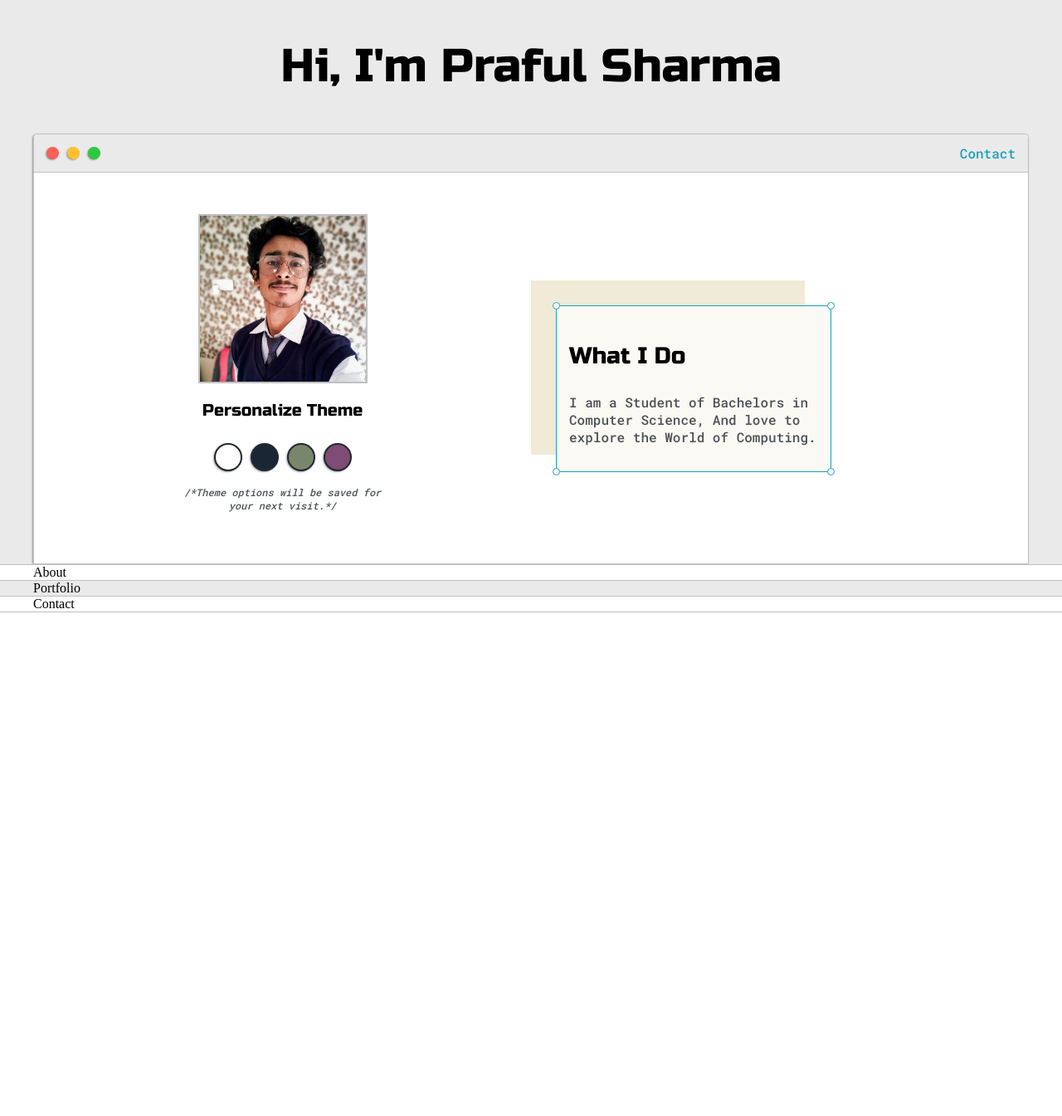
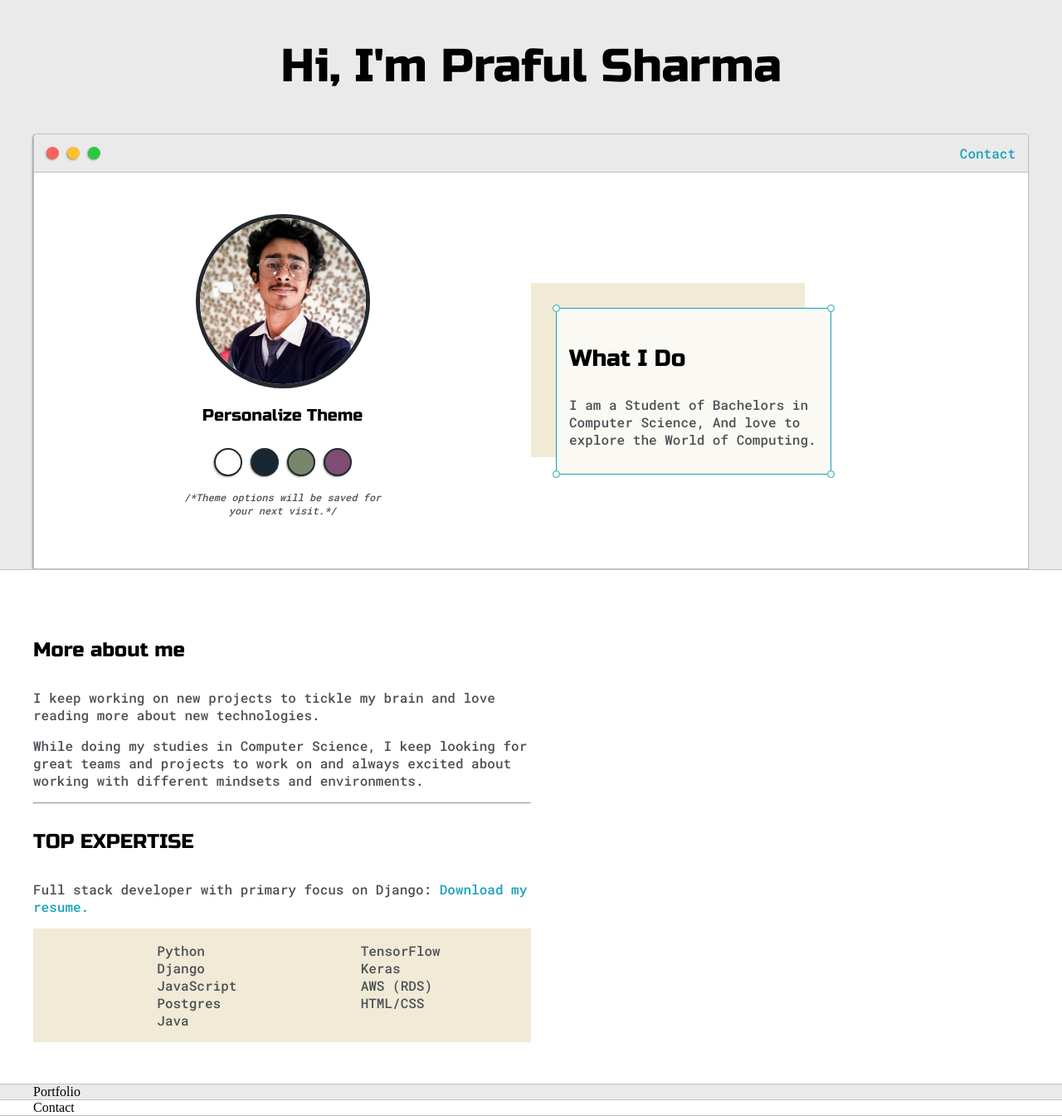
Before and after one commit to cypher2108/My_WebSite, a Django app: page / in a window 1280 px wide. Shown: the whole page at 83% size. Before the commit the page ends 738 px from the top, so only its background shows below. Run offline with Django 3.2, Linux system fonts and the light colour scheme.

Commit message:
added skills and update the profile picture shape

```diff
--- a/Static/css/main.css
+++ b/Static/css/main.css
@@ -164,8 +164,10 @@
 
     height: 200px;
     width: 200px;
+    border-radius: 50%;
+
     object-fit: cover;
-    border: 2px solid var(--borderColor);
+    border: 5px solid var(--themeDotBorder);
 }
 
 #theme-options-wrapper {
@@ -273,6 +275,19 @@
 
 }
 
+.about-wrapper{
+    display: grid;
+    grid-template-columns: repeat(auto-fit, minmax(320px, 1fr));
+    padding-top: 50px;
+    padding-bottom: 50px;
+}
+
+#skills{
+    display: flex;
+    justify-content: space-evenly;
+    background-color: var(--previewShadow);
+}
+
 @media screen and (max-width: 1200px) {
     .main-container {
         width: 95%;
--- a/base/templates/base/home.html
+++ b/base/templates/base/home.html
@@ -35,7 +35,7 @@
 
 
                 <div class="right-column">
-                    <div id="preview-shadow">
+                    <div id= "preview-shadow">
                         <div id="preview">
                             <div id="corner-tl" class="corner"></div>
                             <div id="corner-tr" class="corner"></div>
@@ -53,7 +53,47 @@
 
     <section class="section2">
         <div class="main-container">
-            About
+            <div class="about-wrapper">
+
+                <div class="about-me">
+                    <h4>More about me</h4>
+                    <p>I keep working on new projects to tickle my brain and
+                        love reading more about new technologies.</p>
+
+                    <p>While doing my studies in Computer Science, I keep looking for great
+                        teams and projects to work on
+                    and always excited about working with different mindsets
+                        and environments.</p>
+
+                    <hr>
+
+                    <h4>TOP EXPERTISE</h4>
+
+                    <P>Full stack developer with primary focus on Django:
+                        <a target="_blank" href="#">Download my resume.</a></P>
+
+                    <div id="skills">
+                        <ul>
+                            <li>Python</li>
+                            <li>Django</li>
+                            <li>JavaScript</li>
+                            <li>Postgres</li>
+                            <li>Java</li>
+                        </ul>
+
+                        <ul>
+                            <li>TensorFlow</li>
+                            <li>Keras</li>
+                            <li>AWS (RDS)</li>
+                            <li>HTML/CSS</li>
+                        </ul>
+                    </div>
+
+                </div>
+                <div class="social-me">
+
+                </div>
+            </div>
         </div>
     </section>
 
```
